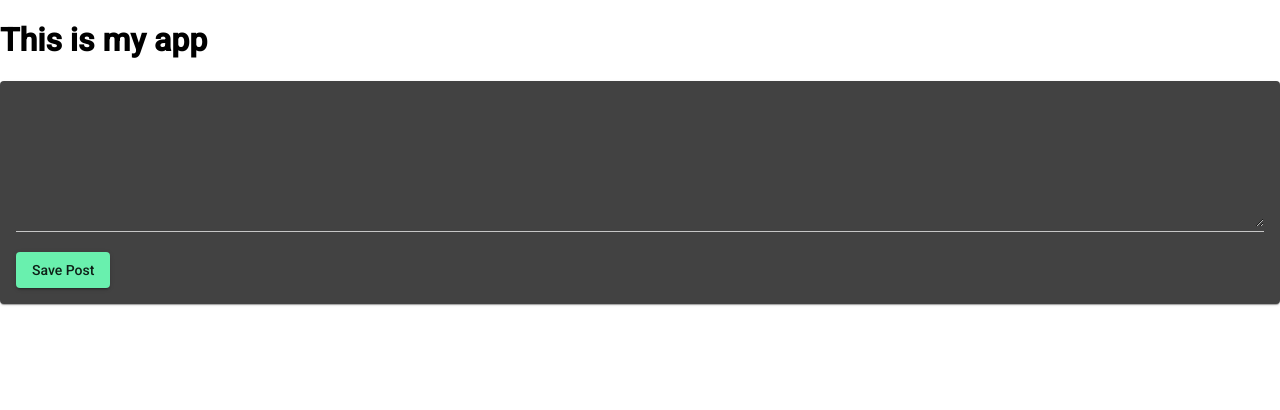
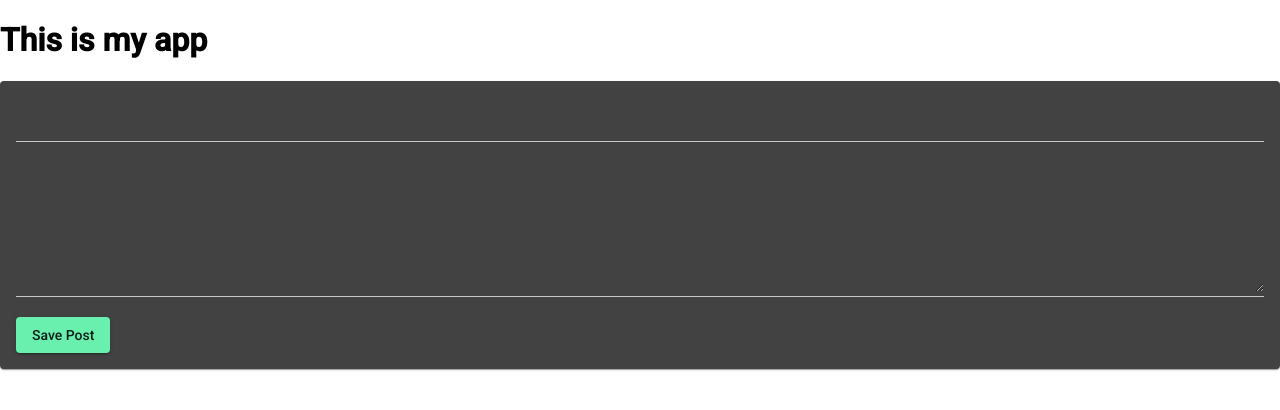
Before and after one commit to JD-Rowley/mean-stack-social-network, an Angular app: page / in a window 1280 px wide. Shown: the top 410 px of the page. Built offline with nearby package versions, Linux system fonts and the light colour scheme.

Commit message:
added functionality for post form

```diff
--- a/src/app/posts/post-create/post-create.component.html
+++ b/src/app/posts/post-create/post-create.component.html
@@ -1,6 +1,9 @@
 <mat-card>
   <mat-form-field>
-    <textarea matInput rows="6" [(ngModel)]="enteredValue"></textarea>
+    <input matInput type="text" [(ngModel)]="enteredTitle">
+  </mat-form-field>
+  <mat-form-field>
+    <textarea matInput rows="6" [(ngModel)]="enteredContent"></textarea>
   </mat-form-field>
   <button mat-raised-button color="accent" (click)="onAddPost()">Save Post</button>
 </mat-card>
--- a/src/app/posts/post-create/post-create.component.ts
+++ b/src/app/posts/post-create/post-create.component.ts
@@ -1,4 +1,4 @@
-import { Component, OnInit } from '@angular/core';
+import { Component, OnInit, EventEmitter, Output } from '@angular/core';
 
 @Component({
   selector: 'app-post-create',
@@ -12,11 +12,16 @@
   ngOnInit(): void {
   }
 
-  enteredValue = '';
-  newPost = 'NO CONTENT';
+  enteredTitle = '';
+  enteredContent = '';
+  @Output() postCreated = new EventEmitter();
 
   onAddPost() {
-    this.newPost = this.enteredValue;
+    const post = {
+      title: this.enteredTitle,
+      content: this.enteredContent
+    };
+    this.postCreated.emit(post);
   }
 
 }
--- a/src/app/posts/post-list/post-list.component.ts
+++ b/src/app/posts/post-list/post-list.component.ts
@@ -1,4 +1,4 @@
-import { Component, OnInit } from '@angular/core';
+import { Component, Input, OnInit } from '@angular/core';
 
 @Component({
   selector: 'app-post-list',
@@ -17,5 +17,5 @@
   //   { title: 'Second Post', content: 'Second post\'s content.' },
   //   { title: 'Third Post', content: 'Third post\'s content.' }
   // ];
-  posts = [];
+  @Input() posts = [];
 }
```
